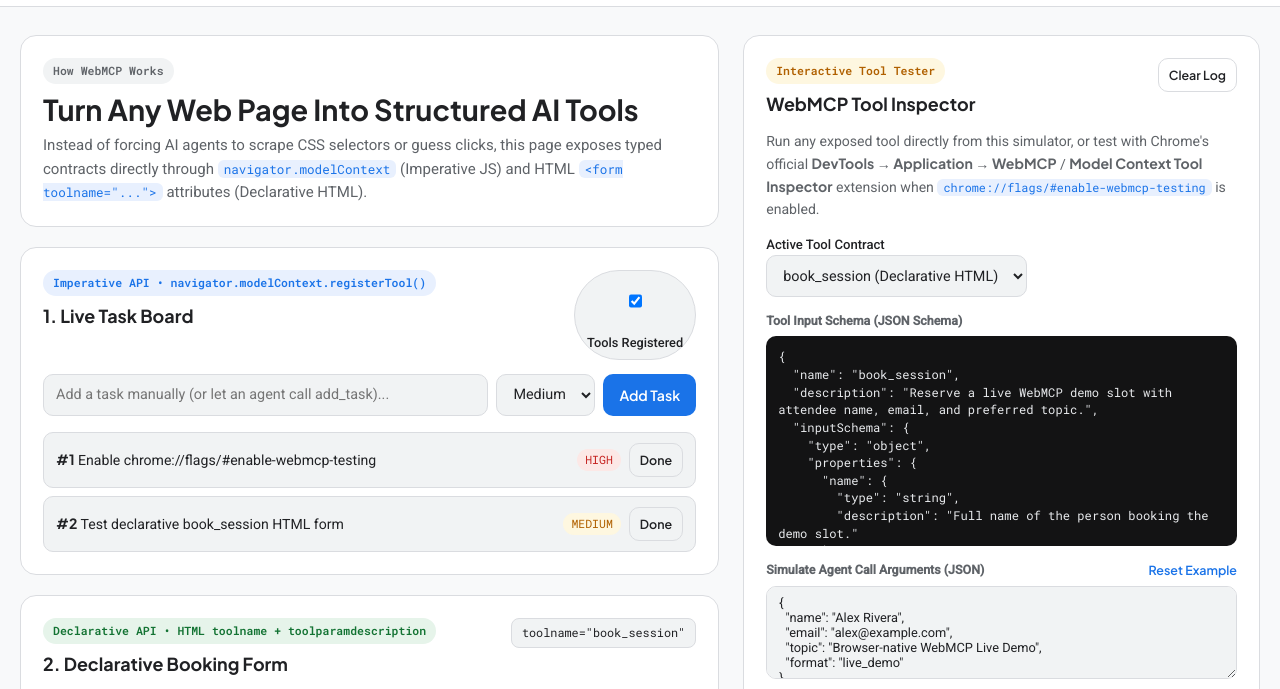
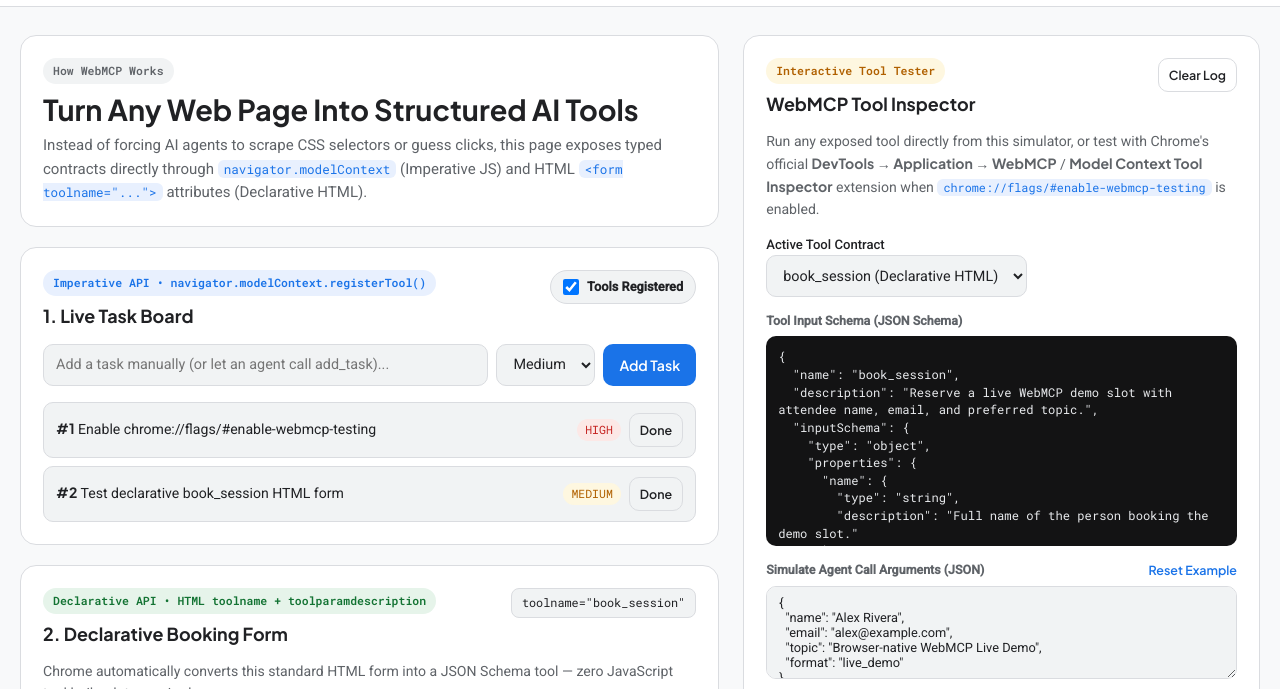
Before and after one commit to sanketbisne/webmcp-quickstart, a plain HTML site: page index.html in a window 1280 px wide. Shown: the part 69-758 px from the top of the page. Drawn offline with Linux system fonts and the light colour scheme.

Commit message:
docs: add visual walkthrough screenshots and fix sticky topbar + toggle chip CSS

```diff
--- a/style.css
+++ b/style.css
@@ -62,8 +62,7 @@ code, pre, textarea {
 }
 
 .topbar {
-  position: sticky;
-  top: 0;
+  position: relative;
   z-index: 20;
   background: var(--surface);
   border-bottom: 1px solid var(--border);
@@ -221,6 +220,7 @@ code, pre, textarea {
 
 .toggle-chip {
   display: inline-flex;
+  flex-direction: row;
   align-items: center;
   gap: 8px;
   padding: 6px 12px;
@@ -228,7 +228,16 @@ code, pre, textarea {
   background: var(--surface-alt);
   border: 1px solid var(--border);
   font-size: 0.8rem;
+  font-weight: 600;
   cursor: pointer;
+}
+
+.toggle-chip input[type="checkbox"] {
+  min-height: auto;
+  width: 16px;
+  height: 16px;
+  margin: 0;
+  padding: 0;
 }
 
 .muted {
```
Also changed, not shown: docs/assets/01-overview-light.png (added), docs/assets/02-agent-execution-demo.png (added), docs/assets/03-dark-mode-complete-task.png (added), 1 other file.
